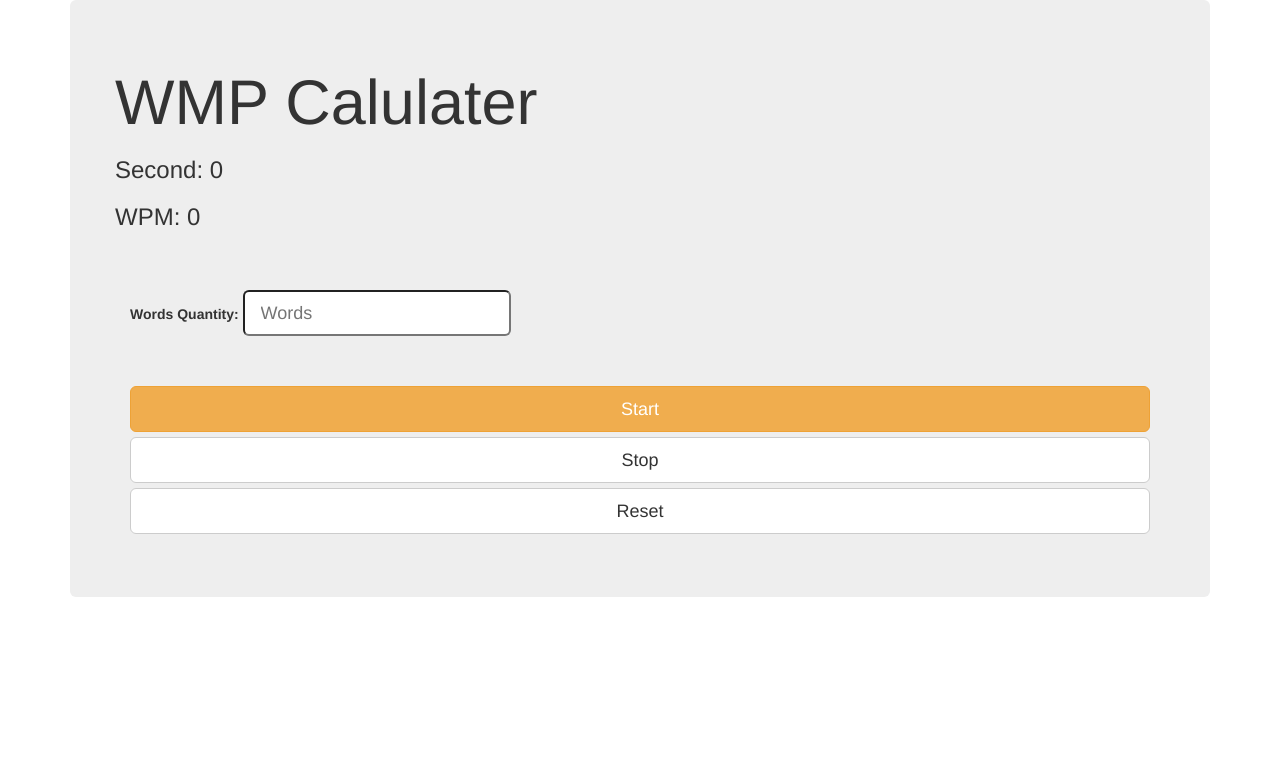
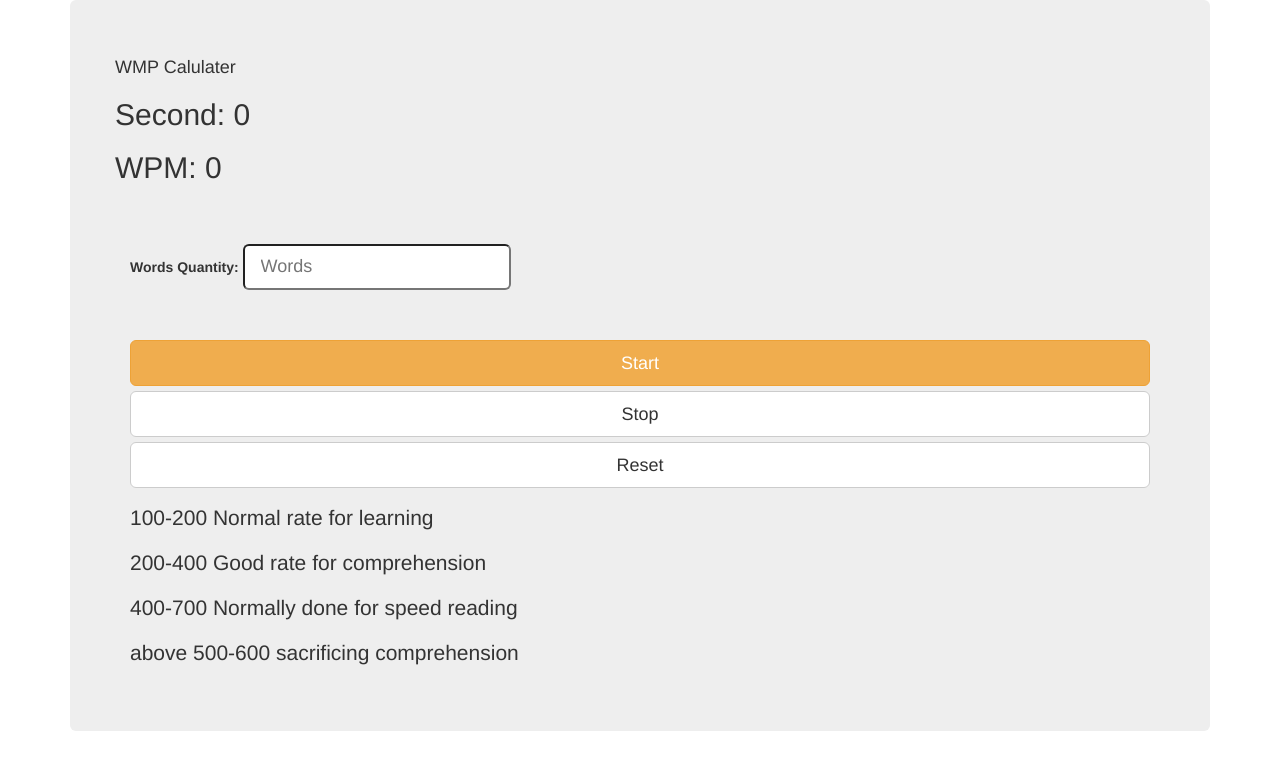
Before and after one commit to jjwwcc/jjwwcc.github.io, a Jekyll site: the page wpm/index.html, which Jekyll copies as it is, in a window 1280 px wide. Shown: the top 770 px of the page. Built offline with Jekyll 4.4.1, drawn with Linux system fonts in a browser that asks for light colours; nearby versions of some CDN libraries.

Commit message:
Update index.html

```diff
--- a/wpm/index.html
+++ b/wpm/index.html
@@ -26,9 +26,9 @@
                 <div class="jumbotron">
                     <!-- show div -->
                     <div class="row">
-                        <h1>WMP Calulater</h1>
-                        <h3>Second: <span id="time">0</span></h3>
-                        <h3>WPM: <span id="wpm">0</span></h3>
+                        <h4>WMP Calulater</h4>
+                        <h2>Second: <span id="time">0</span></h2>
+                        <h2>WPM: <span id="wpm">0</span></h2>
                     </div>
                     <!-- operation div -->
                     <div class="row m-5 p-5">
@@ -41,8 +41,14 @@
                                 <button class="btn btn-lg btn-default btn-block space" id="reset">Reset</button>
                             </div>
                         </div>
-
                     </div>
+                    <div class="row">
+                        <div class="col-md-12">
+                            <p>100-200 Normal rate for learning</p>
+                            <p>200-400 Good rate for comprehension</p>
+                            <p>400-700 Normally done for speed reading</p>
+                            <p>above 500-600 sacrificing comprehension</p>
+                        </div>
                 </div>
             </div>
 
@@ -62,6 +68,14 @@
                     $('#time').text(time);
                     var wpm = Math.round(words / (time / 60));
                     $('#wpm').text(wpm);
+                    // 如果wpm小于500大于400，就把颜色改成绿色
+                    if (wpm < 500 && wpm > 400) {
+                        $('#wpm').css('color', 'green');
+                    } else if (wpm < 400) {
+                        $('#wpm').css('color', 'red');
+                    } else {
+                        $('#wpm').css('color', 'blue');
+                    }
                 }, 1000);
             });
             $('#stop').click(function () {
```
